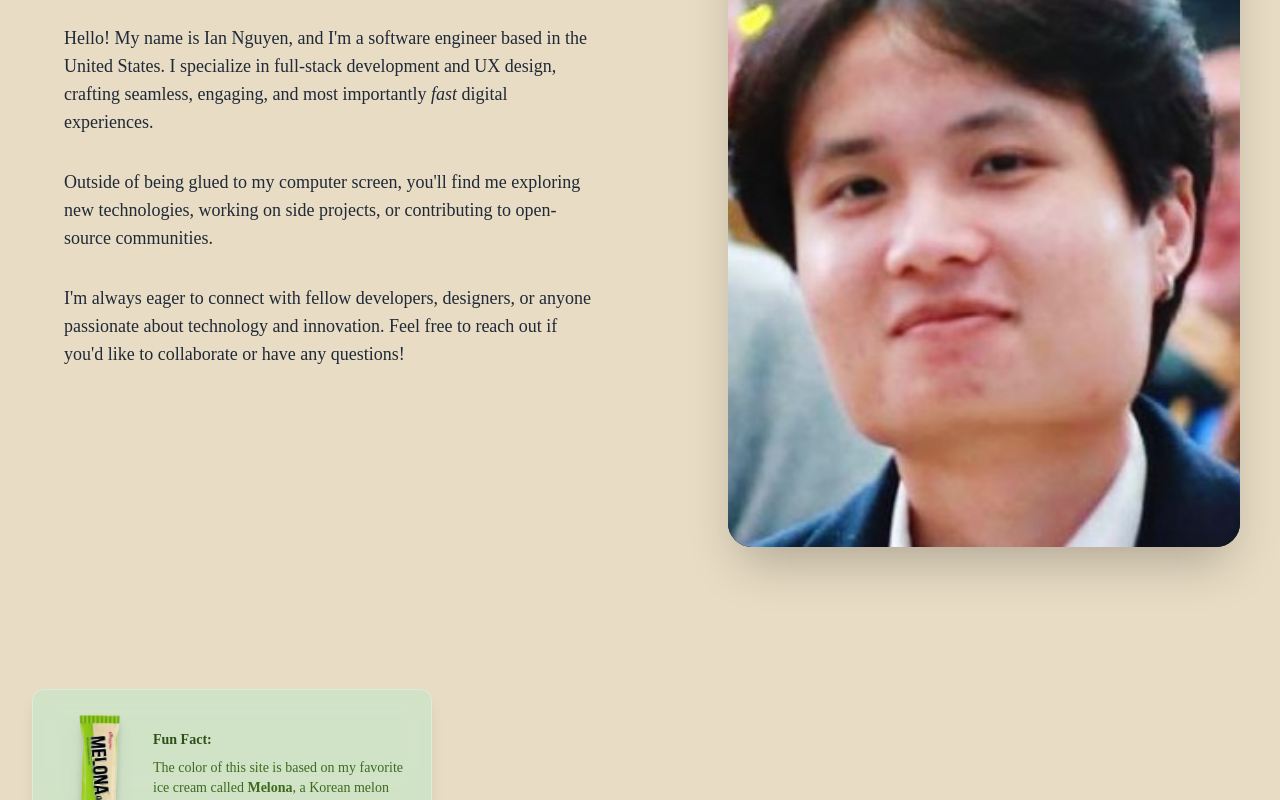
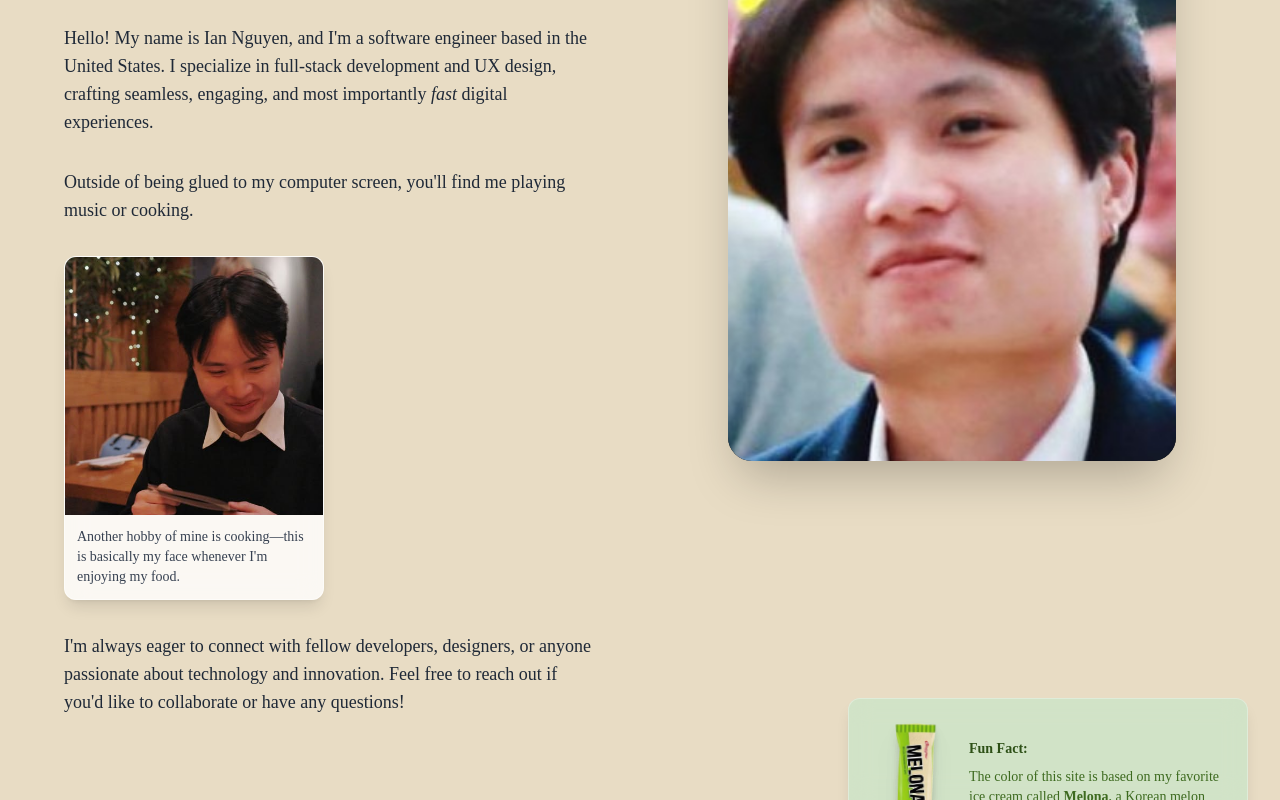
Before and after one commit to khn8/portfolio-website, a React (Create React App) app: page / in a window 1280 px wide. Shown: the part 1124-1924 px from the top of the page. Built offline with nearby package versions, Linux system fonts and the light colour scheme.

Commit message:
add in eating section in about + change the weather project address to the github hosted one

```diff
--- a/src/components/About.jsx
+++ b/src/components/About.jsx
@@ -25,8 +25,22 @@ const About = () => {
 
                 {/* Personal Interest - Responsive Text */}
                 <p className='text-base sm:text-lg leading-relaxed text-gray-800'>
-                    Outside of being glued to my computer screen, you'll find me exploring new technologies, working on side projects, or contributing to open-source communities.
+                    Outside of being glued to my computer screen, you'll find me playing music or cooking.
                 </p>
+
+                {/* Cooking hobby - right under hobbies paragraph */}
+                <div className='max-w-[200px] sm:max-w-[240px] md:max-w-[260px]'>
+                    <div className='bg-white/80 backdrop-blur-md rounded-lg sm:rounded-xl shadow-lg overflow-hidden border border-white/50'>
+                        <img
+                            src={require('../assets/dining bim.jpg')}
+                            alt='Enjoying food'
+                            className='w-full aspect-square object-cover'
+                        />
+                        <p className='text-[10px] sm:text-xs md:text-sm text-gray-700 p-2 sm:p-3 leading-snug'>
+                            Another hobby of mine is cooking—this is basically my face whenever I'm enjoying my food.
+                        </p>
+                    </div>
+                </div>
 
                 {/* Call to Action - Responsive Text */}
                 <p className='text-base sm:text-lg leading-relaxed text-gray-800'>
@@ -35,7 +49,7 @@ const About = () => {
             </div>
 
             {/* Right Column - Photo - Fully Responsive */}
-            <div className='w-full max-w-md md:max-w-lg mx-auto md:mx-0 md:ml-8 lg:ml-12 mb-32 md:mb-40'>
+            <div className='w-full max-w-xs sm:max-w-sm md:max-w-md mx-auto md:mx-0 md:ml-8 lg:ml-12 mb-32 md:mb-40'>
                 <div className='bg-black rounded-2xl sm:rounded-3xl overflow-hidden shadow-xl sm:shadow-2xl aspect-[3/4] flex items-center justify-center'>
                     <img
                         src={require('../assets/profile-photo.jpg')}
@@ -46,8 +60,8 @@ const About = () => {
             </div>
         </div>
 
-        {/* Fun Fact - Bottom Left Corner - Fully Responsive */}
-        <div className='absolute bottom-2 left-2 sm:bottom-4 sm:left-4 md:bottom-6 md:left-6 lg:bottom-8 lg:left-8 max-w-[280px] sm:max-w-[320px] md:max-w-[360px] lg:max-w-[400px]'>
+        {/* Fun Fact - Bottom Right Corner - Fully Responsive */}
+        <div className='absolute bottom-2 right-2 sm:bottom-4 sm:right-4 md:bottom-6 md:right-6 lg:bottom-8 lg:right-8 max-w-[280px] sm:max-w-[320px] md:max-w-[360px] lg:max-w-[400px]'>
             <div className='bg-[#C8E6C9]/70 backdrop-blur-md rounded-lg sm:rounded-xl shadow-lg p-3 sm:p-4 md:p-5 lg:p-6 transition-all duration-300 border border-white/30 group'>
                 <div className='flex flex-row items-center gap-2 sm:gap-3 md:gap-4'>
                     {/* Melona Interactive Images - Left Side - Responsive Size */}
--- a/src/data/data.js
+++ b/src/data/data.js
@@ -7,8 +7,8 @@ export const data=[
         launchDate:"January 2026",
         image:"weather-cloth-rec",
         imageExt:"png",
-        github:"https://github.com/khn8/weather-cloth-rec",
-        liveUrl: "http://localhost:5173",
+        github:"https://github.com/khang2001/weather-cloth-rec",
+        liveUrl: "https://khang2001.github.io/weather-cloth-rec/",
         tech:"React, FastAPI, PostgreSQL, Python, Tailwind CSS",
         description:"A full-stack web application that provides personalized clothing recommendations based on real-time weather data, user preferences, and comfort levels. Features user authentication, location management, and a custom scoring algorithm.",
         fullDescription: {
```
Also changed, not shown: src/assets/dining bim.jpg (added).
